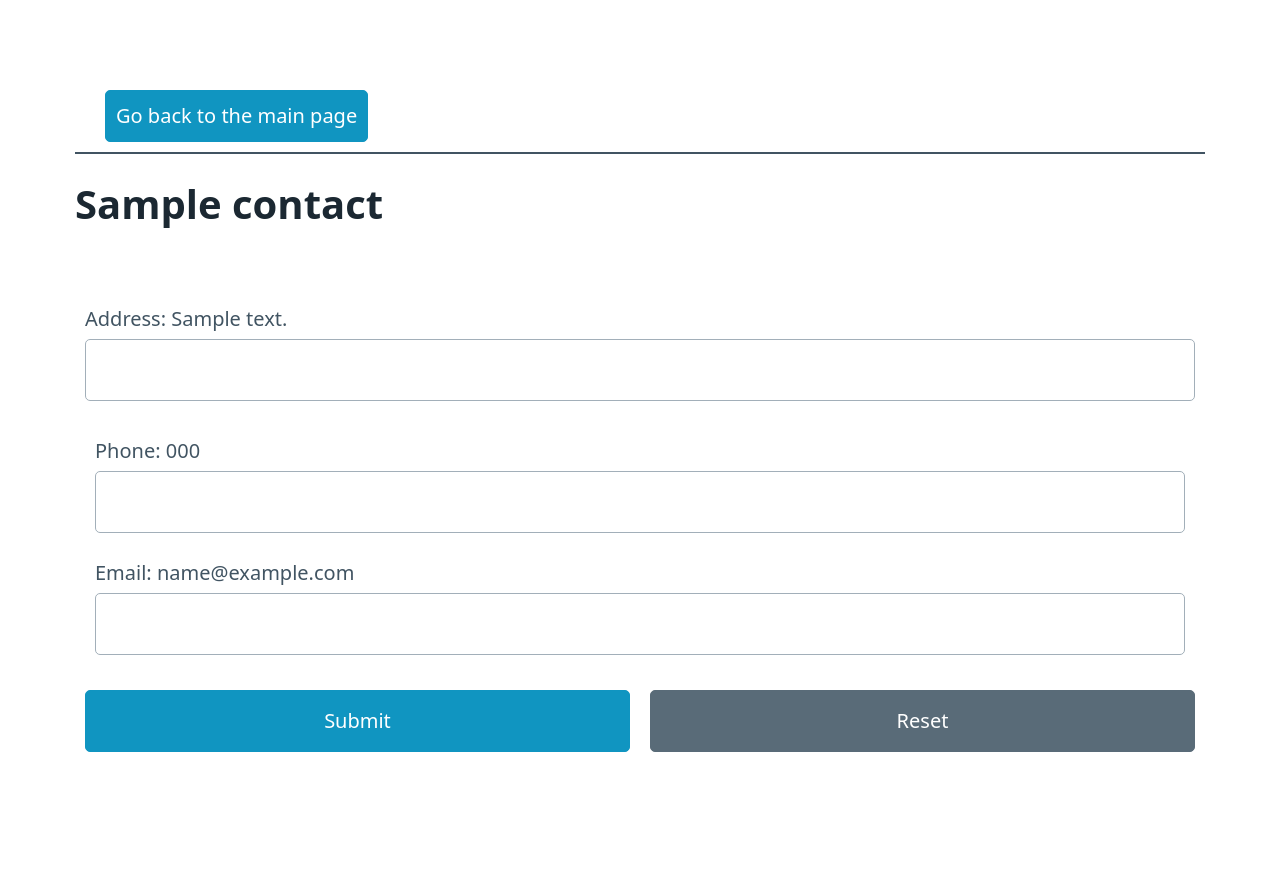
After one commit to kidstonek/PY_WEB_HW_11, a Flask app: page /edit/1 in a window 1280 px wide. The commit adds this page. Run offline with Flask 2, Linux system fonts and the light colour scheme; tables that the repository leaves empty hold one stand-in row (values such as "Sample post").

Commit message:
creepy work

```diff
--- a/src/repository/workscripts.py
+++ b/src/repository/workscripts.py
@@ -27,15 +27,11 @@ def get_detail(_id):
     address = db.session.query(Address).filter(Address.contact_id == detail.cont_id).first()
     phone = db.session.query(Phone).filter(Phone.contact_id == detail.cont_id).first()
     email = db.session.query(Email).filter(Email.contact_id == detail.cont_id).first()
-    # print(detail.cont_name, address.address_ad,  phone.phone_num, email.email_mail)
     return detail.cont_name, address.address_ad,  phone.phone_num, email.email_mail
-    # note = db_session.query(Note).filter(Note.id == id).first()
 
 
 def get_all_contacts():
     contacts = db.session.query(Contact).all()
-    # contacts = db.session.query(Contact, Phone, Address, Email).filter()
-    # query(table1, table2).filter(table1.thing == table2.other_thing)
     return contacts
 
 
@@ -45,3 +41,14 @@ def delete_contact(_id):
     db.session.query(Phone).filter(Phone.contact_id == _id).delete()
     db.session.query(Email).filter(Email.contact_id == _id).delete()
     db.session.commit()
+
+
+def contact_update(contact_address, contact_phone, contact_email, _id):
+    add_address = models.Address(address_ad=contact_address, contact_id=_id)
+    add_phone = models.Phone(phone_num=contact_phone, contact_id=_id)
+    add_email = models.Email(email_mail=contact_email, contact_id=_id)
+    db.session.add(add_address)
+    db.session.add(add_phone)
+    db.session.add(add_email)
+    db.session.commit()
+    return
--- a/src/routes.py
+++ b/src/routes.py
@@ -27,18 +27,6 @@ def create_contact():
     return render_template('pages/contact.html', title='Add Contact')
 
 
-@app.route('/test', methods=['GET', 'POST'], strict_slashes=False)
-def test_input():
-    if request.method == 'POST':
-        text = request.form.get('text')
-        in_text = workscripts.test_input(text)
-        print(in_text.test_id)
-        text_r = request.form.get('mri')
-        text_rel = workscripts.test_input_rel(text_r, in_text.test_id)
-        return redirect(url_for('index'))
-    return render_template('pages/test.html', title='test input')
-
-
 @app.route('/detail/<_id>', strict_slashes=False)
 def detail(_id):
     contact = workscripts.get_detail(_id)
@@ -49,3 +37,15 @@ def detail(_id):
 def delete(_id):
     workscripts.delete_contact(_id)
     return redirect("/")
+
+
+@app.route('/edit/<_id>', methods=['GET', 'POST'], strict_slashes=False)
+def detail_for_edit(_id):
+    contact = workscripts.get_detail(_id)
+    if request.method == 'POST':
+        c_add = request.form.get('address')
+        c_phone = request.form.get('phone')
+        c_email = request.form.get('email')
+        workscripts.contact_details(c_add, c_phone, c_email, _id)
+        return redirect(url_for('index'))
+    return render_template('pages/edit.html', contact=contact)
--- /dev/null
+++ b/src/templates/pages/edit.html
@@ -0,0 +1,42 @@
+<!DOCTYPE html>
+<html lang="en">
+  <head>
+    <meta charset="UTF-8" />
+    <title>Contact edit</title>
+    <link
+      rel="stylesheet"
+      href="https://unpkg.com/@picocss/pico@latest/css/pico.min.css"
+    />
+  </head>
+  <body>
+    <main class="container">
+      <nav style="margin-bottom: 20px; border-bottom: 2px solid; padding-left: 30px">
+        <ul>
+          <li><a href="/" role="button"> Go back to the main page </a></li>
+        </ul>
+      </nav>
+	  <h1>{{contact[0]}}</h1>
+      <form method="POST" action="/edit>">
+        <div style="padding: 10px">
+          <label
+            >Address: {{contact[1]}}
+            <input type="text" name="address" required />
+          </label>
+        <div style="padding: 10px">
+          <label
+            >Phone: {{contact[2]}}
+            <input type="text" name="phone" required />
+          </label>
+		  <label
+            >Email: {{contact[3]}}
+            <input type="text" name="email" required />
+          </label>
+        </div>
+        <div class="grid">
+		  <button type="submit">Submit</button>
+          <button type="reset" class="secondary">Reset</button>
+        </div>
+      </form>
+    </main>
+  </body>
+</html>
--- a/src/templates/pages/index.html
+++ b/src/templates/pages/index.html
@@ -21,7 +21,10 @@
           <a href="/detail/{{contact.cont_id}}" role="button" class="outline"
             >{{contact.cont_name}}</a
           >
-		  <a href="/delete/{{contact.cont_id}}" role="button" class="contrast"
+		  <a href="/edit/{{contact.cont_id}}" role="button" class="secondary"
+            >Edit record</a
+          >
+          <a href="/delete/{{contact.cont_id}}" role="button" class="contrast"
             >Delete record</a
           >
         </li>
```
